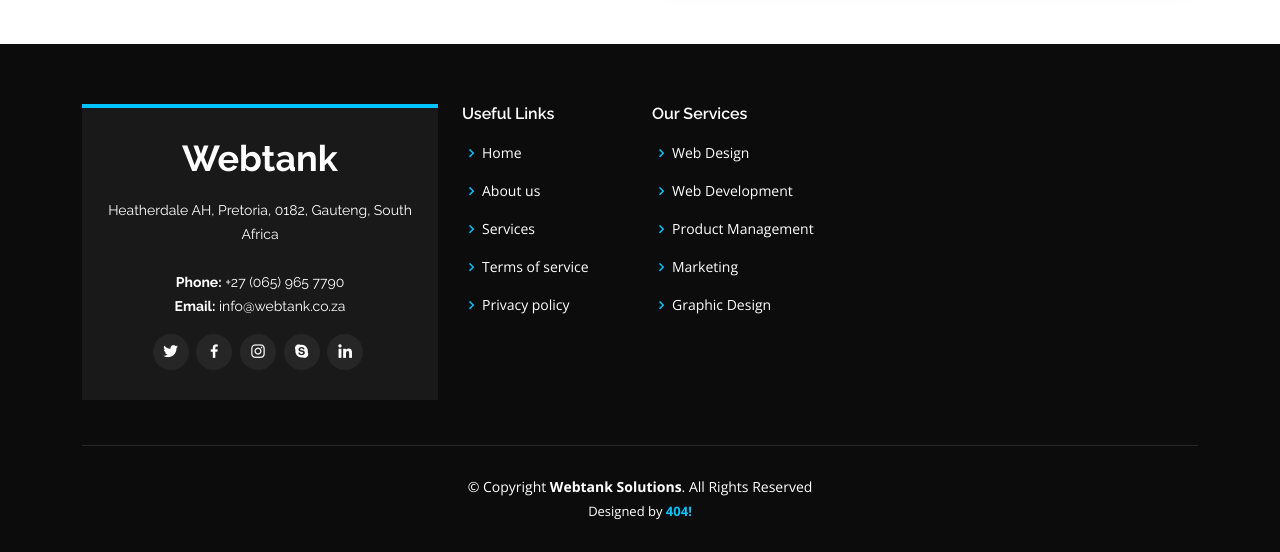
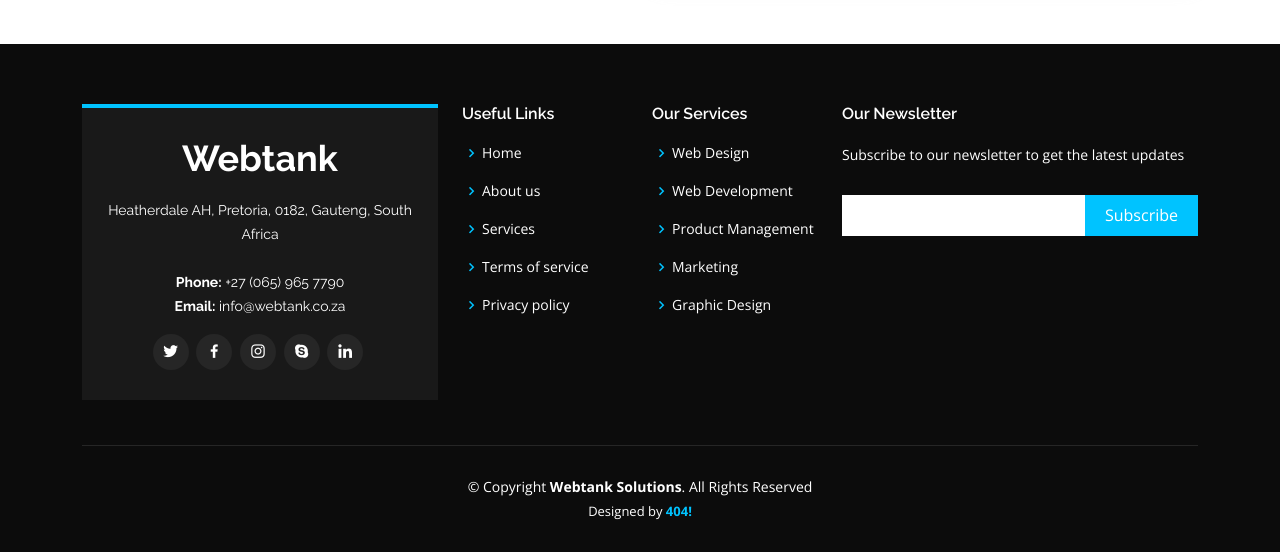
Before and after one commit to Sinesipho/Test-Webtank, a plain HTML site: page index.html in a window 1280 px wide. Shown: the part 7001-7553 px from the top of the page. Drawn offline with nearby package versions, Linux system fonts and the light colour scheme.

Commit message:
Update index.html

```diff
--- a/index.html
+++ b/index.html
@@ -606,14 +606,14 @@
             </ul>
           </div>
 
-          <!-- <div class="col-lg-4 col-md-6 footer-newsletter">
+         <div class="col-lg-4 col-md-6 footer-newsletter">
             <h4>Our Newsletter</h4>
             <p>Subscribe to our newsletter to get the latest updates</p>
             <form action="" method="post">
               <input type="email" name="email"><input type="submit" value="Subscribe">
             </form>
 
-          </div> -->
+          </div>
 
         </div>
       </div>
```
